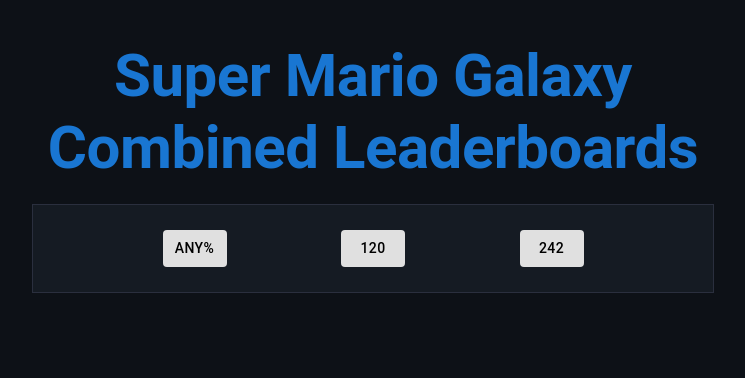
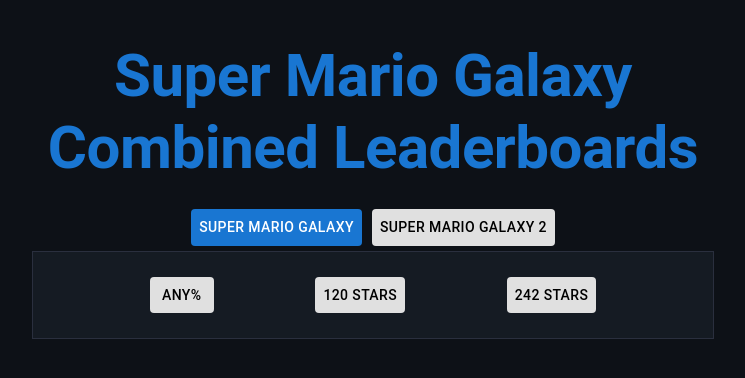
Before and after one commit to SamuelGoeren/smgcombinedlbs, a React (Create React App) app: page / in a window 1280 px wide. Shown: the top 378 px of the page, without its empty margins (267-1012 px from the left). Built offline with nearby package versions, Linux system fonts and the light colour scheme.

Commit message:
smg2 support

```diff
--- a/src/components/App.js
+++ b/src/components/App.js
@@ -1,14 +1,23 @@
 import './../styles/App.css';
-import { Typography, Box } from '@mui/material';
+import { Typography, Box, Stack } from '@mui/material';
 import CategorySelection from './CategorySelection';
+import React, { useState } from 'react';
+import CategoryButton from './CategoryButton';
 
 function App() {
+  const [selectedGame, setSelectedGame] = useState("smg1");
+
   return (
     <div id="maincontent">
       <Typography variant="h2" align="center" color="primary" sx={{ fontWeight: "bold", margin: "20px 0" }}>
         Super Mario Galaxy <br />
         Combined Leaderboards
       </Typography>
+
+      <Stack direction="row" spacing={10}>
+        <CategoryButton category="Super Mario Galaxy" isSelected={selectedGame === "smg1"} onClick={() => setSelectedGame("smg1")}/>
+        <CategoryButton category="Super Mario Galaxy 2" isSelected={selectedGame === "smg2"} onClick={() => setSelectedGame("smg2")}/>
+      </Stack>
 
       <Box
         sx={{
@@ -22,7 +31,7 @@
           border: '1px solid #2A2F3E'
         }}
       >
-        <CategorySelection />
+        <CategorySelection game={selectedGame}/>
       </Box>
     </div>
   );
--- a/src/components/CategoryButton.jsx
+++ b/src/components/CategoryButton.jsx
@@ -4,7 +4,7 @@
 const CategoryButton = ({ category, isSelected, onClick }) => {
   const buttonStyle = {
     margin: '5px',
-    backgroundColor: isSelected ? '#1976d2' : '#e0e0e0', // Adjust colors as needed
+    backgroundColor: isSelected ? '#1976d2' : '#e0e0e0',
     color: isSelected ? 'white' : 'black',
   };
 
--- a/src/components/CategorySelection.jsx
+++ b/src/components/CategorySelection.jsx
@@ -1,27 +1,34 @@
 import React, { useState } from 'react';
 import CategoryButton from './CategoryButton';
 import { Stack } from '@mui/material';
-import * as config from './../util/configs'
 import Leaderboard from './Leaderboard';
+import { GAME_DATA } from '../util/configs';
 
-const CategorySelection = () => {
+const CategorySelection = ({game}) => {
   const [selectedCategory, setSelectedCategory] = useState(null);
   const [selectedCharacter, setSelectedCharacter] = useState(null);
-  const [categoryId, setCategoryId] = useState(null);
   const [characterId, setCharacterId] = useState(null);
+  const [showCharacterChoices, setShowCharacterChoices] = useState(false);
+
+  const currentGameData = GAME_DATA[game];
 
   const handleCategoryClick = (category) => {
-    setCategoryId(config.CAT_NAME_TO_ID[category]);
     setSelectedCharacter(null);
     setSelectedCategory(category);
+
+    if(currentGameData.categories[category]?.characters){
+      setShowCharacterChoices(true);
+    } else {
+      setShowCharacterChoices(false);
+    }
   };
 
   const handleCharacterClick = (character) => {
-    if(selectedCategory === 'any'){
-        setCharacterId(config.CHAR_NAME_TO_ID_ANY[character]);
-    }
-    else if(selectedCategory === '120'){
-        setCharacterId(config.CHAR_NAME_TO_ID_120[character]);
+
+    const categoryData = currentGameData.categories[selectedCategory];
+
+    if(categoryData?.characters?.id){
+      setCharacterId(categoryData.characters[character])
     }
 
     setSelectedCharacter(character);
@@ -30,24 +37,19 @@
   return (
     <div>
     <Stack spacing={2} direction="row" sx={{"justifyContent": "space-evenly"}}>
-      <CategoryButton
-        category="any%"
-        isSelected={selectedCategory === 'any'}
-        onClick={() => handleCategoryClick('any')}
-      />
-      <CategoryButton
-        category="120"
-        isSelected={selectedCategory === '120'}
-        onClick={() => handleCategoryClick('120')}
-      />
-      <CategoryButton
-        category="242"
-        isSelected={selectedCategory === '242'}
-        onClick={() => handleCategoryClick('242')}
-      />
+      {(currentGameData.categoryOrder.map((catIdent) => {
+        const categoryData = currentGameData.categories[catIdent]
+        return(
+          <CategoryButton
+            category={categoryData.name}
+            isSelected={selectedCategory === catIdent}
+            onClick={() => handleCategoryClick(catIdent)}
+          />
+        )
+      }))}
     </Stack>
 
-    {(selectedCategory && selectedCategory !== '242') && (
+    {(showCharacterChoices) && (
         <Stack spacing={2} direction="row" sx={{"justifyContent": "space-evenly"}}>
             <CategoryButton
             category="Mario"
@@ -62,8 +64,8 @@
         </Stack>
     )}
 
-    {(selectedCategory && (selectedCharacter || selectedCategory === '242')) && (
-        <Leaderboard categoryId={categoryId} characterId={characterId}/>
+    {(selectedCategory && (selectedCharacter || !showCharacterChoices)) && (
+        <Leaderboard currentGameData={currentGameData} category={selectedCategory} characterId={characterId}/>
     )}
     </div>
   );
--- a/src/components/Leaderboard.jsx
+++ b/src/components/Leaderboard.jsx
@@ -1,24 +1,26 @@
 import React, { useState, useEffect } from 'react';
-import { Typography } from '@mui/material';
-import { CAT_ANY, CHARACTER_ANY, CAT_120, CHARACTER_120, SRC_BASE_URL, SMG1 } from '../util/configs';
+import { Typography, CircularProgress } from '@mui/material';
+import { SRC_BASE_URL } from '../util/configs';
 import { getLbDataReduced } from '../util/api';
-import { getCachedData, setCachedData } from '../util/cache'; // Import caching functions
+import { getCachedData, setCachedData } from '../util/cache';
 import LeaderboardTable from './LeaderboardTable';
 
-const Leaderboard = ({ categoryId, characterId }) => {
+const Leaderboard = ({ currentGameData, category, characterId }) => {
   const [lbData, setLbData] = useState([]);
   const [lastUpdated, setLastUpdated] = useState(null);
   const [loading, setLoading] = useState(true);
 
-  const leaderboardType = `${categoryId}-${characterId}`; // Create a unique key for each leaderboard type
+  const categoryData = currentGameData.categories[category];
+  const categoryId = categoryData.id;
+  const modeData = currentGameData.modes;
+
+  const leaderboardType = `${categoryId}-${characterId}`;
 
   function generateQueryParameters() {
     let params = { embed: 'players'};
 
-    if (categoryId === CAT_ANY) {
-      params[CHARACTER_ANY] = characterId;
-    } else if (categoryId === CAT_120) {
-      params[CHARACTER_120] = characterId;
+    if(categoryData?.characters?.id){
+      params[categoryData.characters.id] = characterId;
     }
 
     return params;
@@ -26,25 +28,22 @@
 
   useEffect(() => {
     const queryParams = generateQueryParameters();
-    const SMG1_LB_URL = `${SRC_BASE_URL}/leaderboards/${SMG1}/category/${categoryId}`;
+    const LB_URL = `${SRC_BASE_URL}/leaderboards/${currentGameData.id}/category/${categoryId}`;
 
-    // Check cache first
     const cachedData = getCachedData(leaderboardType);
 
     if (cachedData) {
-      // If cache is available, use cached data and set last updated time
       setLbData(cachedData.data);
-      setLastUpdated(new Date(cachedData.timestamp)); // Convert timestamp to Date object
+      setLastUpdated(new Date(cachedData.timestamp));
       setLoading(false);
     } else {
-      // Fetch fresh data if no cache or cache expired
       const fetchLeaderboardData = async () => {
         setLoading(true);
         try {
-          const data = await getLbDataReduced(SMG1_LB_URL, queryParams);
-          setLbData(data); // Set the fetched data in state
-          setCachedData(leaderboardType, data); // Cache the data
-          setLastUpdated(new Date()); // Set the current time as the last updated time
+          const data = await getLbDataReduced(LB_URL, queryParams, modeData);
+          setLbData(data);
+          setCachedData(leaderboardType, data);
+          setLastUpdated(new Date());
         } catch (error) {
           console.error('Failed to fetch leaderboard data', error);
         } finally {
@@ -54,14 +53,20 @@
 
       fetchLeaderboardData();
     }
-  }, [categoryId, characterId, leaderboardType]);
+  }, [category, characterId, leaderboardType]);
 
   if (loading) {
-    return <Typography>Loading...</Typography>;
+    return (
+      <>
+        <CircularProgress/>
+        <Typography>Loading...</Typography>
+      </>
+  )
+
   }
 
   if (!lbData || lbData.length === 0) {
-    return <Typography>No data available.</Typography>;
+    return <Typography>No data available. SRC may not be reachable or there is a problem with your internet connection.</Typography>;
   }
 
   return (
--- a/src/util/api.js
+++ b/src/util/api.js
@@ -1,4 +1,3 @@
-import { MODE, MODE_ID_TO_NAME } from "./configs";
 import { formatISO8601Duration } from "./utils";
 
 /*
@@ -24,7 +23,7 @@
     represents leaderboard
     each subarray will be a line in the csv export
 */
-export async function getLbDataReduced(endpoint, params) {
+export async function getLbDataReduced(endpoint, params, modeData) {
     let lb = [];
     const res = await fetchLbData(endpoint, params);
     let playerIndex = 0;
@@ -52,8 +51,8 @@
                 date = pos.run.submitted.split("T")[0];
             }
 
-            const modeId = pos.run.values[MODE];
-            const mode = MODE_ID_TO_NAME[modeId];
+            const modeId = pos.run.values[modeData.id];
+            const mode = modeData[modeId];
 
             lb.push(
                 {"place": (playerIndex + 1),
--- a/src/util/cache.js
+++ b/src/util/cache.js
@@ -10,12 +10,10 @@
   const currentTime = Date.now();
   const cacheAge = currentTime - cached.timestamp;
 
-  // If the cache is less than 1 hour old, return both the cached data and the timestamp
   if (cacheAge < CACHE_VALIDITY_DURATION) {
     return { data: cached.data, timestamp: cached.timestamp };
   }
 
-  // Otherwise, the cache is expired, return null
   return null;
 }
 
--- a/src/util/configs.js
+++ /dev/null
@@ -1,41 +0,0 @@
-export const SRC_BASE_URL = 'https://www.speedrun.com/api/v1';
-export const TABLE_HEADER = ["Place", "Name", "Time", "Mode",  "Date"]
-
-//SRC's internal ID's for various parameters
-export const CHARACTER_ANY = 'var-kn0m3zl3';
-export const CHAR_MARIO_ANY = '4lxrr2l2';
-export const CHAR_LUIGI_ANY = '814880ld';
-
-export const CHARACTER_120 = 'var-ql61m789';
-export const CHAR_MARIO_120 = 'z1966014';
-export const CHAR_LUIGI_120 = 'p12rr7lx';
-
-export const SMG1 = 'pd0wg21e';
-export const CAT_ANY = 'zd365vdn';
-export const CAT_120 = 'rklq0n2n';
-export const CAT_242 = 'wkplz02r';
-
-export const CAT_NAME_TO_ID = {
-    'any' : CAT_ANY,
-    '120' : CAT_120,
-    '242' : CAT_242,
-}
-
-export const CHAR_NAME_TO_ID_ANY = {
-    'mario' : CHAR_MARIO_ANY,
-    'luigi' : CHAR_LUIGI_ANY
-}
-
-export const CHAR_NAME_TO_ID_120 = {
-    'mario' : CHAR_MARIO_120,
-    'luigi' : CHAR_LUIGI_120
-}
-
-export const MODE = 'r0nwg08q';
-export const COSTAR = 'g0q5n2qp';
-export const NOCOSTAR = 'y4lxp4q2';
-
-export const MODE_ID_TO_NAME = {
-    [COSTAR] : 'Co-Star',
-    [NOCOSTAR] : "No Co-Star"
-}
--- /dev/null
+++ b/src/util/configs.jsx
@@ -0,0 +1,66 @@
+export const SRC_BASE_URL = 'https://www.speedrun.com/api/v1';
+export const TABLE_HEADER = ["Place", "Name", "Time", "Mode",  "Date"]
+
+export const GAME_DATA = {
+    smg1 : {
+        id: "pd0wg21e",
+        categories : {
+            any : {
+                name : "any%",
+                id: "zd365vdn",
+                characters: {
+                    id : "var-kn0m3zl3",
+                    mario: "4lxrr2l2",
+                    luigi: "814880ld"
+                }
+            },
+            "120" : {
+                name : "120 Stars",
+                id : "rklq0n2n",
+                characters: {
+                    id : "var-ql61m789",
+                    mario: "z1966014",
+                    luigi: "p12rr7lx"
+                }
+            },
+            "242" : {
+                name : "242 Stars",
+                id : "wkplz02r"
+            }
+        },
+        modes : {
+            id : "r0nwg08q",
+            "y4lxp4q2" :"1p",
+            "g0q5n2qp" : "2p"
+        },
+        categoryOrder : ["any", "120", "242"]
+    },
+
+    smg2 : {
+        id : "kdkzlgdm",
+        categories : {
+            any : {
+                name : "any%",
+                id : "wk67rxd1"
+            },
+            "120" : {
+                name : "120 Stars",
+                id : "n2y5r8ko"
+            },
+            "greens" : {
+                name : "Green Stars",
+                id : "w20mnzkn"
+            },
+            "242" : {
+                name : "242 Stars",
+                id : "7kjplxk3"
+            }
+        },
+        modes : {
+            id : "jlz5e5l2",
+            "mln37nqp" : "1p",
+            "8107yplv" : "2p"
+        },
+        categoryOrder : ["any", "120", "greens", "242"]
+    }
+}
```
